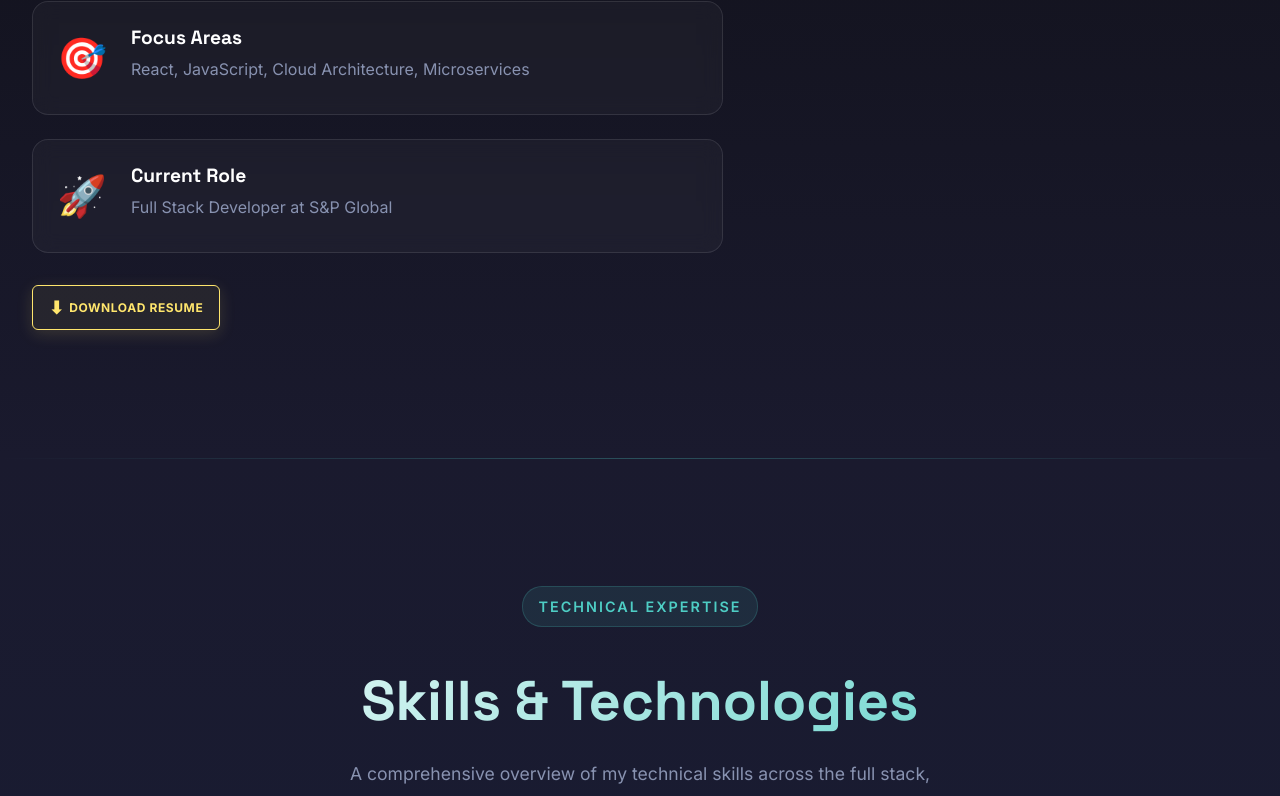
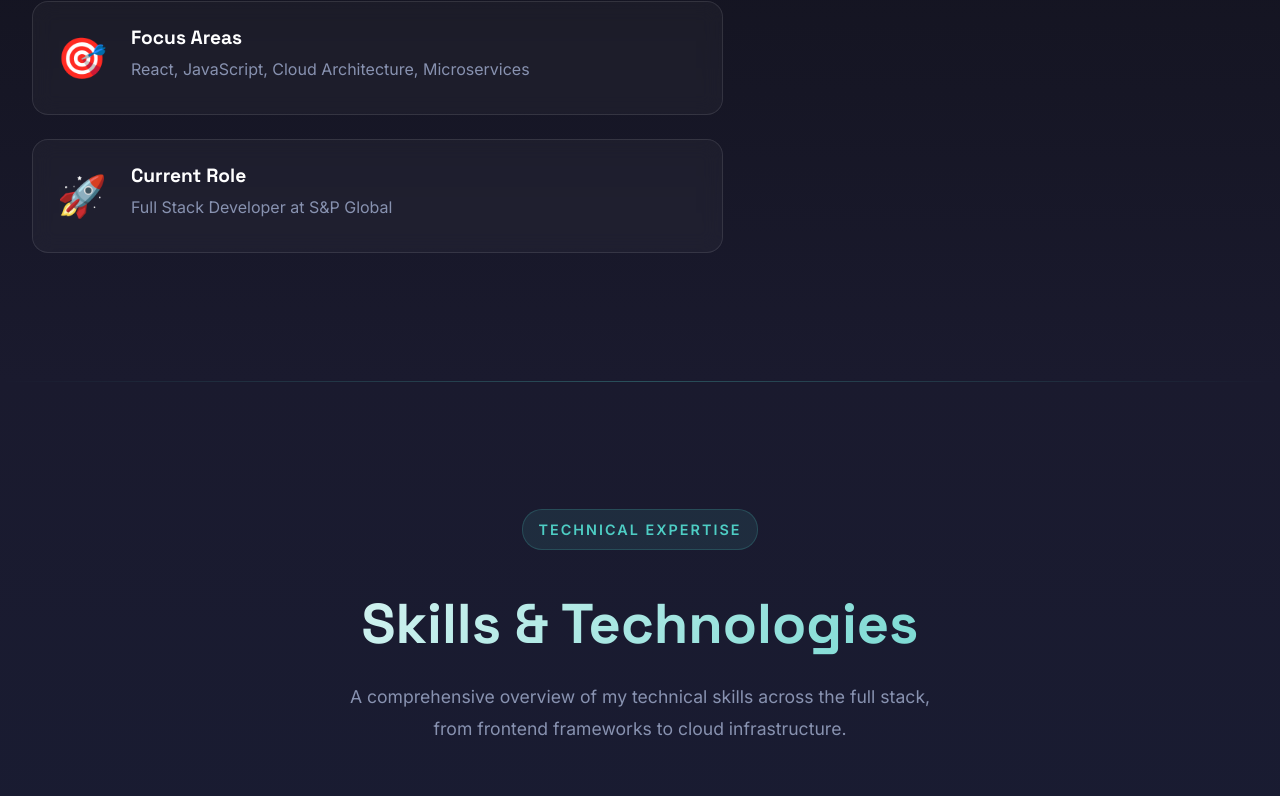
Before and after one commit to Rishik27/my-portfolio, a React (Vite) app: page / in a window 1280 px wide. Shown: the part 1580-2376 px from the top of the page. Built offline with nearby package versions, Linux system fonts and the light colour scheme.

Commit message:
Resume button removed

```diff
--- a/src/sections/About.css
+++ b/src/sections/About.css
@@ -96,61 +96,6 @@
   line-height: 1.6;
 }
 
-/* ── Resume Download Button ──────────────────────────────────── */
-.resume-btn {
-  display: inline-flex;
-  align-items: center;
-  gap: 0.6rem;
-  margin-top: 2rem;
-  padding: 0.9rem 2.2rem;
-  font-size: 1rem;
-  font-weight: 600;
-  color: #ffe66d;
-  background: rgba(255, 230, 109, 0.07);
-  border: 2px solid #ffe66d;
-  border-radius: 12px;
-  text-decoration: none;
-  cursor: pointer;
-  transition: all 0.3s cubic-bezier(0.4, 0, 0.2, 1);
-  box-shadow: 0 4px 16px rgba(255, 230, 109, 0.15);
-  position: relative;
-  overflow: hidden;
-}
-
-.resume-btn::before {
-  content: '';
-  position: absolute;
-  top: 50%;
-  left: 50%;
-  width: 0;
-  height: 0;
-  border-radius: 50%;
-  background: rgba(255, 230, 109, 0.12);
-  transform: translate(-50%, -50%);
-  transition: width 0.55s ease, height 0.55s ease;
-}
-
-.resume-btn:hover::before {
-  width: 350px;
-  height: 350px;
-}
-
-.resume-btn:hover {
-  transform: translateY(-3px);
-  box-shadow: 0 8px 28px rgba(255, 230, 109, 0.35);
-  background: rgba(255, 230, 109, 0.12);
-}
-
-.resume-btn-icon {
-  font-size: 1.1rem;
-  animation: bounceDown 1.8s ease-in-out infinite;
-}
-
-@keyframes bounceDown {
-  0%, 100% { transform: translateY(0); }
-  50%       { transform: translateY(4px); }
-}
-
 /* ── Stats ───────────────────────────────────────────────────── */
 .about-stats {
   display: grid;
@@ -244,8 +189,4 @@
     font-size: 2.5rem;
   }
 
-  .resume-btn {
-    width: 100%;
-    justify-content: center;
-  }
 }
--- a/src/sections/About.jsx
+++ b/src/sections/About.jsx
@@ -50,16 +50,6 @@ const About = () => {
                 </div>
               </div>
             </div>
-
-            {/* Resume Download Button */}
-            <a
-              href={`${import.meta.env.BASE_URL}resume.pdf`}
-              download="Rishik_Vadapalli_Resume.pdf"
-              className="resume-btn"
-            >
-              <span className="resume-btn-icon">⬇</span>
-              Download Resume
-            </a>
           </div>
 
           <div className="about-stats">
--- a/src/sections/Navigation.css
+++ b/src/sections/Navigation.css
@@ -98,29 +98,6 @@
 
 .nav-cta { margin-left: 0.5rem; }
 
-.resume-btn {
-  display: inline-flex;
-  align-items: center;
-  gap: 0.3rem;
-  padding: 0.45rem 1rem;
-  font-size: 0.75rem;
-  font-weight: 700;
-  color: #ffe66d;
-  background: rgba(255, 230, 109, 0.06);
-  border: 1.5px solid #ffe66d;
-  border-radius: 6px;
-  text-decoration: none;
-  letter-spacing: 0.05em;
-  text-transform: uppercase;
-  white-space: nowrap;
-  transition: all 0.25s ease;
-}
-
-.resume-btn:hover {
-  background: rgba(255, 230, 109, 0.14);
-  box-shadow: 0 0 14px rgba(255, 230, 109, 0.3);
-  transform: translateY(-1px);
-}
 
 .hamburger {
   display: none;
@@ -194,5 +171,4 @@
   }
 
   .nav-cta { margin-left: 0; width: 100%; }
-  .resume-btn { width: 100%; justify-content: center; font-size: 0.9rem; }
 }
--- a/src/sections/Navigation.jsx
+++ b/src/sections/Navigation.jsx
@@ -65,16 +65,6 @@ const Navigation = () => {
               </button>
             </li>
           ))}
-
-          <li className="nav-item nav-cta" style={{ animationDelay: '0.56s' }}>
-            <a
-              href={`${import.meta.env.BASE_URL}resume.pdf`}
-              download="Rishik_Vadapalli_Resume.pdf"
-              className="resume-btn"
-            >
-              ⬇ Resume
-            </a>
-          </li>
         </ul>
 
         <button
```
